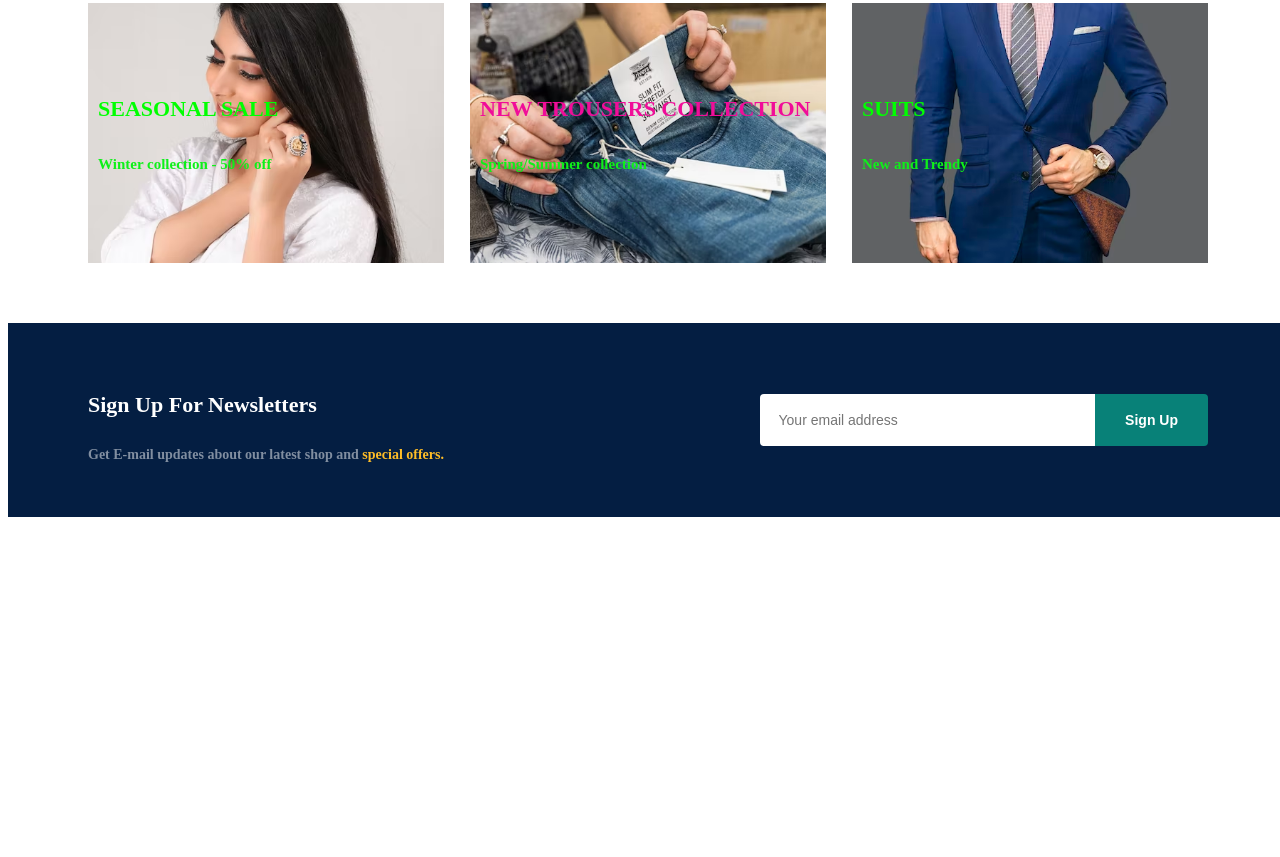
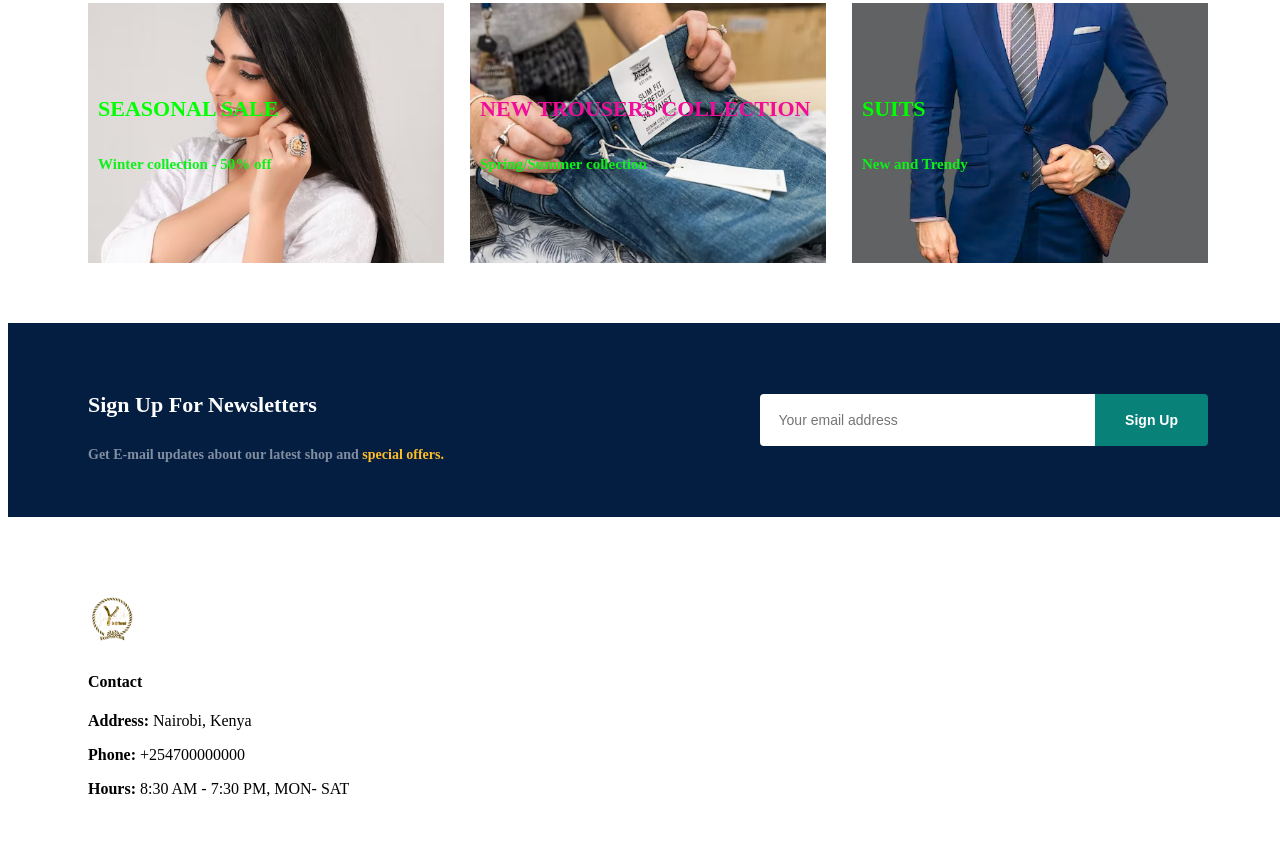
Before and after one commit to CKimaru23/ecommerce-app, a plain HTML site: page index.html in a window 1280 px wide. Shown: the part 6137-6994 px from the top of the page. Before the commit the page ends 6694 px from the top, so only its background shows below. Drawn offline with Linux system fonts and the light colour scheme.

Commit message:
part of footer

```diff
--- a/index.html
+++ b/index.html
@@ -415,6 +415,17 @@
         </div>
     </section>
 
+    <footer class="section-p1">
+        <div class="col">
+            <img src="img/logo.png" alt="logo" class="logo">
+            <h4>Contact</h4>
+            <p><strong>Address:</strong> Nairobi, Kenya</p>
+            <p><strong>Phone:</strong> +254700000000</p>
+            <p><strong>Hours:</strong> 8:30 AM - 7:30 PM, MON- SAT </p>
+        </div>
+
+    </footer>
+
     <script src="main.js"></script>
 </body>
 </html>
```
Also changed, not shown: img/products/boda_boda.webp (added).
